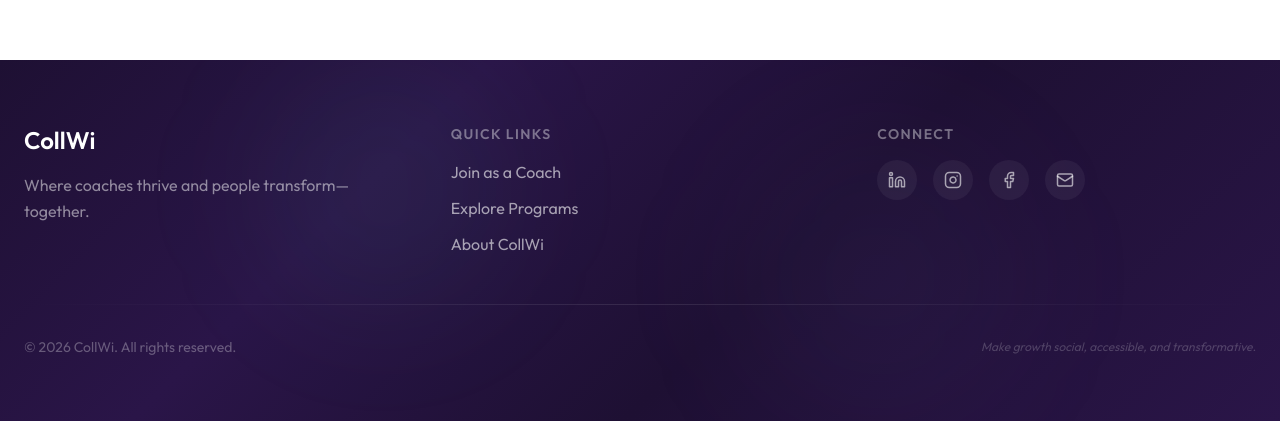
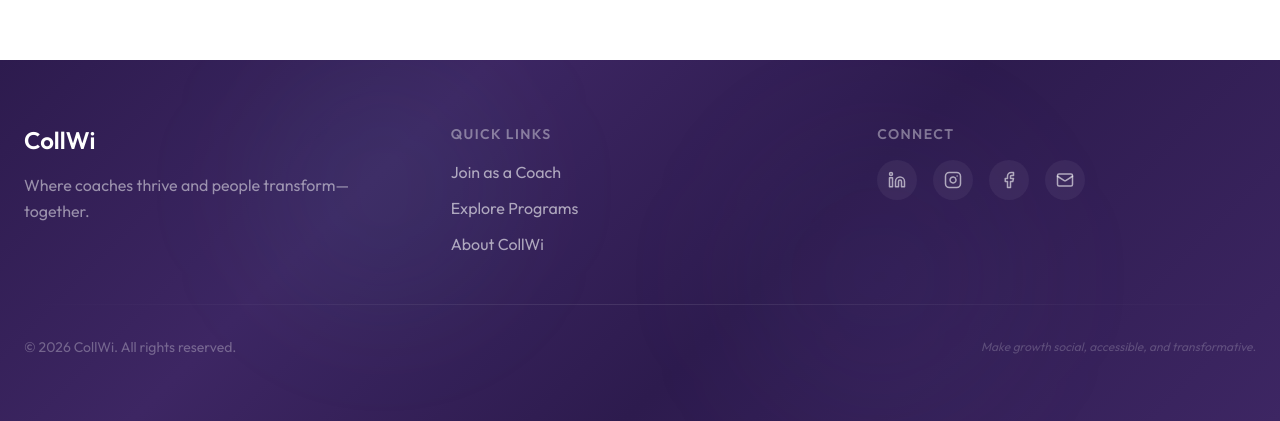
Before and after one commit to gaiaCollwi/collwi-coach, a Next.js app: page / in a window 1280 px wide. Shown: the part 10482-10903 px from the top of the page. Built offline with nearby package versions, Linux system fonts and the light colour scheme.

Commit message:
Lighten footer purple
Co-Authored-By: Claude Opus 4.6 (1M context) <noreply@anthropic.com>

```diff
--- a/app/page.tsx
+++ b/app/page.tsx
@@ -1484,7 +1484,7 @@ export default function CoachesPage() {
 
       {/* ─── FOOTER — Expanded with links and gradient mesh ─── */}
       <footer className="relative overflow-hidden" style={{
-        background: 'linear-gradient(135deg, #1E1033 0%, #2A1548 30%, #1E1033 60%, #2A1548 100%)',
+        background: 'linear-gradient(135deg, #2D1B4E 0%, #3D2663 30%, #2D1B4E 60%, #3D2663 100%)',
       }}>
         {/* Gradient mesh background */}
         <div className="absolute inset-0 pointer-events-none">
```
